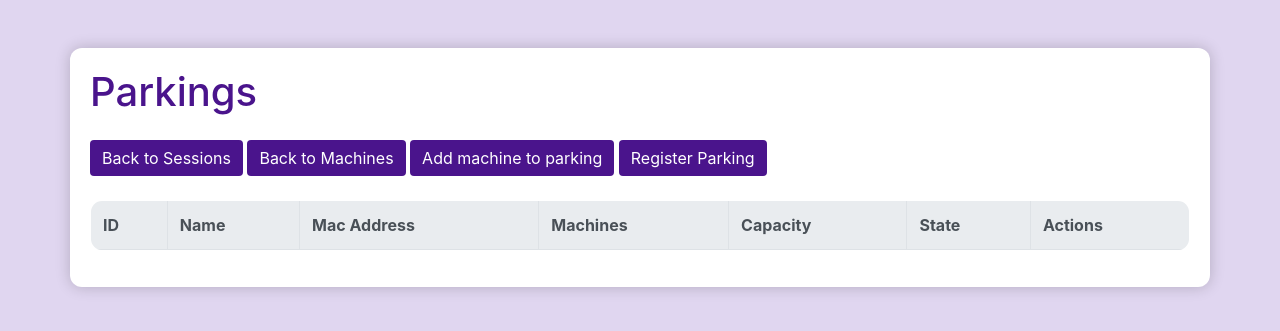
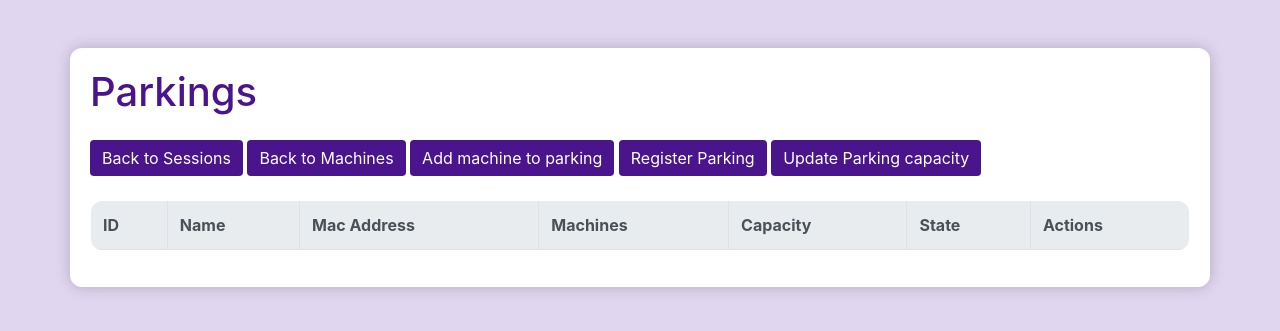
Before and after one commit to Smart-Sharing/web, a Flask app: template templates/parkings.html in a window 1280 px wide. Shown: the top 331 px of the page. Run offline with Flask 3, Linux system fonts and the light colour scheme; the template is opened without the code that fills it, so the values that code supplies are empty; some libraries are stand-ins or nearby versions.

Commit message:
add more func's to parkings

```diff
--- a/app.py
+++ b/app.py
@@ -315,5 +315,39 @@ def register_parking():
         return jsonify({'error': 'Failed to unlock machine'}), 500
 
 
+# (tested)
+@app.route('/update_parking_state', methods=['POST'])
+def update_parking_state():
+    data = request.get_json()
+    parking_id = data.get('parking_id')
+    state = data.get('state')
+    token = get_token()
+    if not token or not parking_id or not state:
+        return jsonify({'error': 'Invalid request'}), 400
+
+    result = api.update_parking_state(token, parking_id, state)
+    if result.get('status'):
+        return jsonify({'message': 'Machine unlocked successfully'})
+    else:
+        return jsonify({'error': 'Failed to unlock machine'}), 500
+
+
+#
+@app.route('/update_parking_capacity', methods=['POST'])
+def update_parking_capacity():
+    data = request.get_json()
+    parking_id = data.get('parking_id')
+    capacity = data.get('capacity')
+    token = get_token()
+    if not token or not parking_id:
+        return jsonify({'error': 'Invalid request'}), 400
+
+    result = api.update_parking_capacity(token, parking_id, capacity)
+    if result.get('status'):
+        return jsonify({'message': 'Machine unlocked successfully'})
+    else:
+        return jsonify({'error': 'Failed to unlock machine'}), 500
+
+
 if __name__ == '__main__':
     app.run(host='0.0.0.0', port=5000)
--- a/templates/parkings.html
+++ b/templates/parkings.html
@@ -56,6 +56,7 @@
         <a href="/machines" class="btn btn-primary mb-4">Back to Machines</a>
         <a href="#" class="btn btn-primary mb-4" data-toggle="modal" data-target="#machineModal">Add machine to parking</a>
         <a href="#" class="btn btn-primary mb-4" data-toggle="modal" data-target="#parkingModal">Register Parking</a>
+        <a href="#" class="btn btn-primary mb-4" data-toggle="modal" data-target="#parkingUpdateModal">Update Parking capacity</a>
         <table id="parkings-table" class="table table-striped table-bordered">
             <thead class="thead-light"> <!-- Changed to thead-light for a lighter header -->
                 <tr>
@@ -132,6 +133,33 @@
         </div>
     </div>
 
+    <!-- Модальное окно -->
+    <div class="modal fade" id="parkingUpdateModal" tabindex="-1" aria-labelledby="userModalLabel" aria-hidden="true">
+        <div class="modal-dialog">
+            <div class="modal-content">
+                <div class="modal-header">
+                    <h5 class="modal-title" id="userModalLabel">Update parking capacity</h5>
+                    <button type="button" class="close" data-dismiss="modal" aria-label="Close">
+                    </button>
+                </div>
+                <div class="modal-body">
+                    <div class="form-group">
+                        <label for="parkingUpdateId">Parking ID</label>
+                        <input type="text" class="form-control" id="parkingUpdateId" name="parkingUpdateId" required>
+                    </div>
+                    <div class="form-group">
+                        <label for="parkingUpdateCapacity">Capacity (if empty or "0" - Unlimited)</label>
+                        <input type="text" class="form-control" id="parkingUpdateCapacity" name="parkingUpdateCapacity" required>
+                    </div>
+                </div>
+                <div class="modal-footer">
+                    <button type="button" class="btn btn-secondary" data-dismiss="modal">Close</button>
+                    <button type="button" class="btn btn-primary" data-dismiss="modal" onclick="updateCapacity()">Submit</button>
+                </div>
+            </div>
+        </div>
+    </div>
+
     <!-- Include jQuery and Bootstrap JS -->
     <script src="https://code.jquery.com/jquery-3.5.1.min.js"></script>
     <script src="https://stackpath.bootstrapcdn.com/bootstrap/4.5.2/js/bootstrap.min.js"></script>
@@ -154,8 +182,10 @@
                             '<td>' + parking.mac_addr + '</td>' +
                             '<td>' + parking.machines + '</td>' +
                             '<td>' + (parking.capacity == 0 ? 'Unlimited' : parking.capacity) + '</td>' +
-                            '<td>' + parking.state + '</td>' +
-                            '<td>' + 'add_actions' + '</td>' +
+                            '<td>' + (parking.state == 1 ? 'Active' : 'Inactive') + '</td>' +
+                           '<td>' +
+                                '<button class="btn btn-warning" onclick="updateParkingState(\''+ parking.id +'\',\''+ (parking.state == 0 ? '1' : '0') +'\')">Switch state</button>' +
+                            '</td>' +
                             '</tr>';
                         parkingsTableBody.append(row);
                     });
@@ -215,6 +245,49 @@
                 }
             });
         }
+
+        function updateParkingState(parking_id, state) {
+            $.ajax({
+                url: '/update_parking_state',
+                type: 'POST',
+                data: JSON.stringify({parking_id: parking_id, state: state}),
+                contentType: "application/json",
+                success: function(response) {
+                    if (response.error) {
+                        alert('Error: ' + response.error);
+                        return;
+                    }
+
+                    console.info('Change state (parking_id, newState)', parking_id, state)
+                },
+                error: function(xhr, status, error) {
+                    console.error('AJAX Error:', status, error);
+                }
+            });
+        }
+
+        function updateCapacity() {
+            parking_id = document.getElementById('parkingUpdateId').value
+            capacity = document.getElementById('parkingUpdateCapacity').value
+
+            $.ajax({
+                url: '/update_parking_capacity',
+                type: 'POST',
+                data: JSON.stringify({parking_id: parking_id, capacity: capacity}),
+                contentType: "application/json",
+                success: function(response) {
+                    if (response.error) {
+                        alert('Error: ' + response.error);
+                        return;
+                    }
+
+                    console.info('Change capacity (parking_id, capacity)', parking_id, capacity)
+                },
+                error: function(xhr, status, error) {
+                    console.error('AJAX Error:', status, error);
+                }
+            });
+        }
     </script>
 </body>
 </html>
```
Also changed, not shown: api.py (+7 -3 lines).
